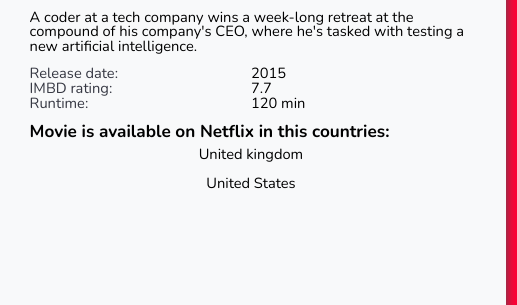
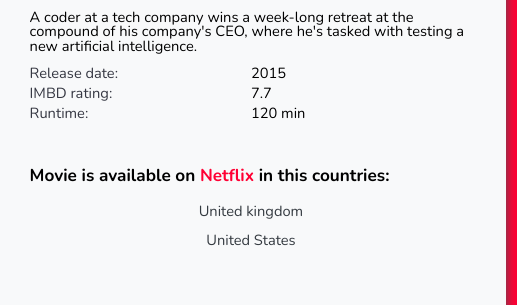
Before and after one commit to PatrykBaranski/whereToWatch, a website built with Parcel: page index.html in a window 1280 px wide. Shown: the part 328-633 px from the top of the page, 763-1280 px from the left. Built offline with nearby package versions, Linux system fonts and the light colour scheme; files whose address does not match are found by name.

Commit message:
styling a movie info section

```diff
--- a/index.html
+++ b/index.html
@@ -98,11 +98,12 @@
             <span>Runtime:</span>
             <p class="runtime">120 min</p>
           </div>
-          <div claas="country-list-container">
-            <h3>Movie is available on Netflix in this countries:</h3>
+          <div class="country-list-container">
+            <h3>Movie is available on <span>Netflix</span> in this countries:</h3>
             <ul class="country-list">
-              <li class="country">United kingdom</li>
-              <li class="country">United States</li>
+              <li class="country"><a href="#">United kingdom</a</li>
+              <li class="country"><a href="#">United States</a></li>
+
             </ul>
           </div>
         </div>
--- a/style.css
+++ b/style.css
@@ -1,11 +1,12 @@
 :root {
   --red: rgba(255, 0, 52, 1);
+  --light-red: #ff4d71;
   --background-body-grey: rgba(53, 55, 66, 1);
   --white: #f8f9fa;
   --box-shadow-color: #495057;
   --main-font-color: #343a40;
   --nav-font-size: 1.8rem;
-  --reg-radius: 1.2rem;
+  --mid-radius: 1.2rem;
 }
 *,
 *::after,
@@ -34,16 +35,21 @@
 svg {
   color: var(--white);
 }
+a:link,
+a:visited {
+  color: var(--main-font-color);
+  text-decoration: none;
+}
 .container {
   max-width: 120rem;
   display: grid;
   grid-template-columns: repeat(3, 1fr);
-  grid-template-rows: 5fr 95fr;
+  grid-template-rows: 1fr 9fr;
   row-gap: 2.4rem;
   margin: 12rem auto;
   background-color: var(--white);
   box-shadow: 0 0 1rem var(--box-shadow-color);
-  border-radius: var(--reg-radius);
+  border-radius: var(--mid-radius);
   padding-top: 3.2rem;
 }
 .main-nav {
@@ -73,7 +79,7 @@
 .btn,
 .search-field {
   border: none;
-  border-radius: var(--reg-radius);
+  border-radius: var(--mid-radius);
 }
 .search-field {
   background: none;
@@ -129,7 +135,7 @@
   top: 0.5rem;
   position: absolute;
   transform: scale(1.05);
-  border-radius: var(--reg-radius) var(--reg-radius) 0 0;
+  border-radius: var(--mid-radius) var(--mid-radius) 0 0;
   background-color: #ced4da;
   padding: 3.8rem 1.2rem 1.2rem;
   opacity: 0;
@@ -143,11 +149,11 @@
 .search-results {
   grid-column: 1/2;
   background-color: #ced4da;
-  border-radius: 0 0 0 var(--reg-radius);
+  border-radius: 0 0 0 var(--mid-radius);
 }
 .movie {
   grid-column: 2/-1;
-  border-radius: 0 0 var(--reg-radius) 0;
+  border-radius: 0 0 var(--mid-radius) 0;
   padding: 3.2rem;
   display: grid;
   grid-template-columns: 2fr 3fr;
@@ -155,6 +161,7 @@
   justify-items: center;
 }
 .movie .placeholder {
+  grid-column: 1/-1;
   max-width: 400px;
   padding: 4.8rem 2.4rem;
   margin: 0 auto;
@@ -204,7 +211,17 @@
 .basic-info {
   display: grid;
   grid-template-columns: 1fr 1fr;
+  row-gap: 0.5rem;
 }
 .basic-info span {
   color: var(--background-body-grey);
 }
+h3 span {
+  color: var(--red);
+}
+.country-list-container {
+  margin-top: 3.2rem;
+}
+.country-list-container h3 {
+  margin-bottom: 1.2rem;
+}
```
